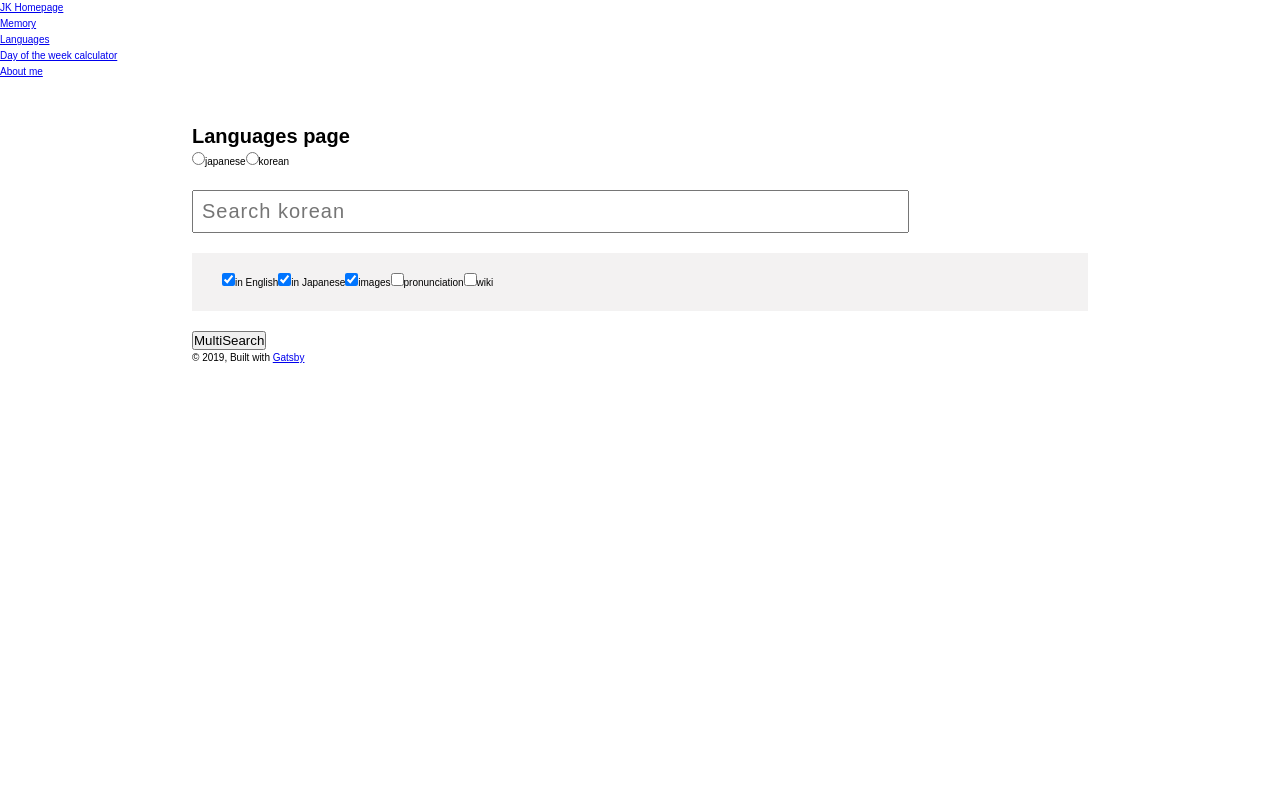
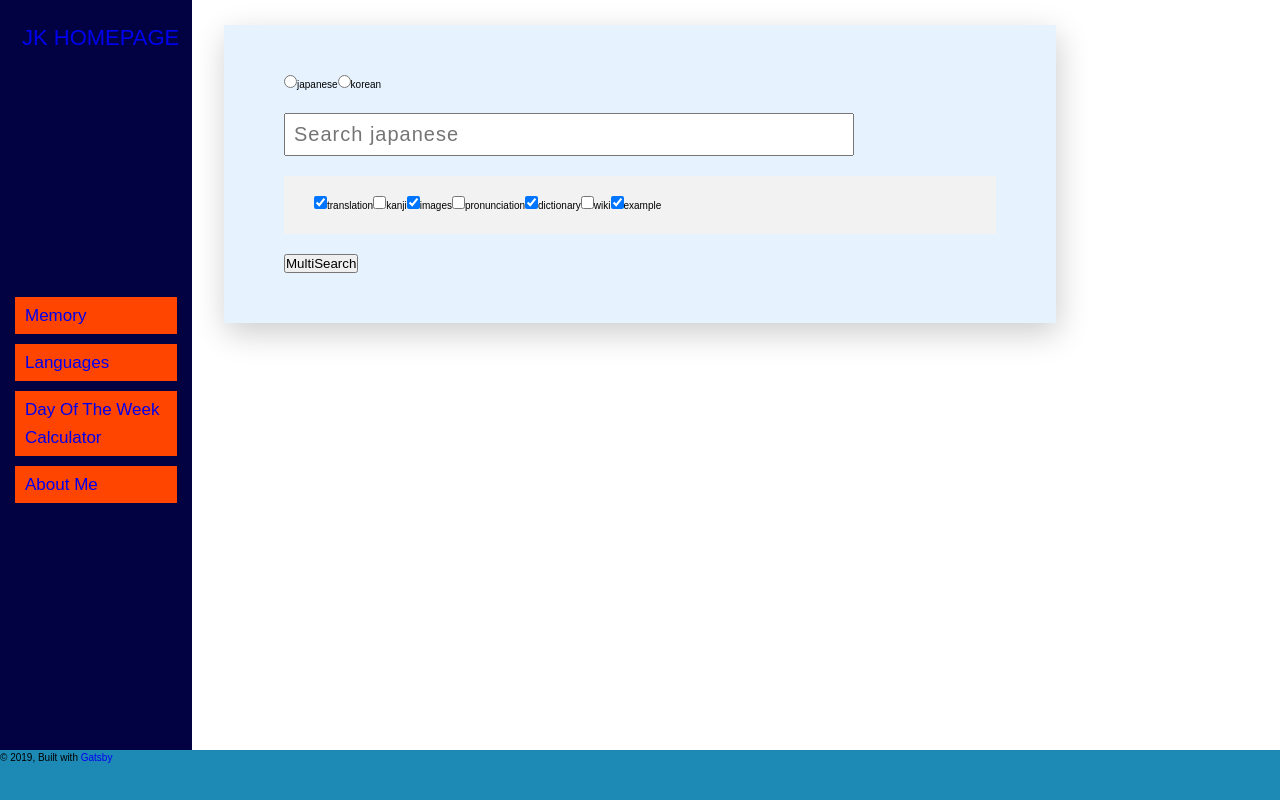
Before and after one commit to Coffettaja/gatsby-homepage, a Gatsby site: page /languages in a window 1280 px wide. Built offline with nearby package versions, Linux system fonts and the light colour scheme; Gatsby itself is replaced by a stand-in of ours.

Commit message:
comments, propTypes, temp styles

```diff
--- a/src/components/header.js
+++ b/src/components/header.js
@@ -1,15 +1,46 @@
+import styled from 'styled-components'
 import PropTypes from 'prop-types'
 import React from 'react'
 import { Link } from 'gatsby'
 import ListLink from './listLink'
 
+const Container = styled.div`
+  background-color: hsl(241, 98%, 13%);
+  display: flex;
+  flex-direction: column;
+  justify-content: center;
+  position: fixed;
+  left: 0;
+  top: 0;
+  bottom: 0;
+  width: 15%;
+  padding: 1.5rem;
+  color: white;
+`
+
+const StyledLink = styled(Link)`
+  text-align: center;
+  font-size: 2.2rem;
+  position: absolute;
+  top: 2rem;
+  left: 2.2rem;
+  text-decoration: none;
+  text-transform: uppercase;
+
+  :visited {
+    color: white;
+  }
+
+  :hover {
+    opacity: .75;
+  }
+`
+
 const Header = ({ siteTitle }) => (
-  <div>
-    <div>
-    <Link to="/">
+  <Container>
+    <StyledLink to="/">
       {siteTitle}
-    </Link>
-    </div>
+    </StyledLink>
     <nav>
       <ul>
         <ListLink to="/memory">Memory</ListLink>
@@ -18,7 +49,7 @@ const Header = ({ siteTitle }) => (
         <ListLink to="#">About me</ListLink>
       </ul>
     </nav>
-  </div>
+  </Container>
 )
 
 Header.propTypes = {
--- a/src/components/layout.css
+++ b/src/components/layout.css
@@ -19,3 +19,11 @@ body {
   font-weight: 400;
   line-height: 1.6;
 }
+
+ul {
+  list-style: none;
+}
+
+a {
+  text-decoration: none;
+}
--- a/src/components/layout.js
+++ b/src/components/layout.js
@@ -7,8 +7,20 @@ import './layout.css'
 import styled from 'styled-components'
 
 const Container = styled.div`
-  margin: 4rem auto;
-  width: 70%;
+  margin: 2.5rem auto;
+  width: 65%;
+  background-color: hsl(208, 100%, 95%);
+  padding: 5rem 6rem;
+  box-shadow: 0.2rem 1rem 3rem rgba(0,0,0, 0.2);
+`
+
+const Footer = styled.footer`
+  background-color: hsl(197, 73%, 41%);
+  position: absolute;
+  bottom: 0;
+  left: 0;
+  right: 0;
+  height: 5rem;
 `
 
 const Layout = ({ children }) => (
@@ -27,10 +39,10 @@ const Layout = ({ children }) => (
         <Header siteTitle={data.site.siteMetadata.title} />
         <Container>
           {children}
-          <footer>
-            © 2019, Built with <a href="https://www.gatsbyjs.org">Gatsby</a>
-          </footer>
         </Container>
+        <Footer>
+          © 2019, Built with <a href="https://www.gatsbyjs.org">Gatsby</a>
+        </Footer>
       </>
     )}
   />
--- a/src/components/listLink.js
+++ b/src/components/listLink.js
@@ -1,12 +1,30 @@
 import React from 'react'
 import { Link } from 'gatsby'
+import styled from 'styled-components'
+
+const StyledLink = styled(Link)`
+  font-size: 1.7rem;
+  text-transform: capitalize;
+
+  :visited {
+    color: white;
+  }
+  :hover {
+    opacity: .75;
+  }
+`
+const StyledLi = styled.li`
+  background-color: orangered;
+  margin: 1rem 0;
+  padding: .5rem 1rem;
+`
 
 const ListLink = ({children, to}) => (
-  <li>
-    <Link to={to}>
+  <StyledLi>
+    <StyledLink to={to}>
       {children}
-    </Link>
-  </li>
+    </StyledLink>
+  </StyledLi>
 )
 
 export default ListLink
--- a/src/components/multiSearch.js
+++ b/src/components/multiSearch.js
@@ -1,5 +1,6 @@
 import React from 'react'
 import styled from 'styled-components'
+import PropTypes from 'prop-types'
 
 const ToggleContainer = styled.div`
   background-color: hsl(15, 5%, 95%);
@@ -16,6 +17,9 @@ const SearchValueInput = styled.input`
   margin-top: 2rem;
 `
 
+/**
+ * A component for making simple checkbox in a label tag.
+ */
 const Toggle = ({labelText,  ...rest}) => (
   <label>
     <input {...rest} value={labelText} type="checkbox" />
@@ -23,6 +27,15 @@ const Toggle = ({labelText,  ...rest}) => (
   </label>
 )
 
+Toggle.propTypes = {
+  labelText: PropTypes.string.isRequired,
+}
+
+/**
+ *
+ * Component that is responsible for opening all the sites selected,
+ * using the search value provided in the search input.
+ */
 export default class MultiSearch extends React.Component {
   constructor(props) {
     super(props)
@@ -37,9 +50,13 @@ export default class MultiSearch extends React.Component {
 
   onSubmit = (e) => {
     e.preventDefault()
+
+    // Don't submit if there is an error
     if (this.state.searchError.length > 0) {
       return
     }
+
+    // Search all the sites that have been checked using the search value provided from state.searchValue
     Object.keys(this.props.initialSites)
        .filter(toggleValue => this.props.initialSites[toggleValue].checked)
        .forEach((toggleValue) => {
@@ -49,6 +66,9 @@ export default class MultiSearch extends React.Component {
     })
   }
 
+  /**
+   * Update the state.searchValue and state.searchError to match the text input.
+   */
   onSearchInputChange = (e) => {
     const searchValue = e.target.value
     let searchError = ''
@@ -94,3 +114,15 @@ export default class MultiSearch extends React.Component {
     )
   }
 }
+
+MultiSearch.defaultProps = {
+  searchTermCode: '$searchterm$',
+  searchBoxText: 'Search multiple sites',
+  initialSites: {}
+}
+
+MultiSearch.propTypes = {
+  initialSites: PropTypes.objectOf(PropTypes.object),
+  searchTermCode: PropTypes.string,
+  searchBoxText: PropTypes.string
+}
--- a/src/pages/languages.js
+++ b/src/pages/languages.js
@@ -8,42 +8,42 @@ import MultiSearch from '../components/multiSearch'
 
 class LanguagesIndexPage extends React.Component {
   state = {
+    // radioOptions holds the info that each value of a radio button displays,
+    // that is, the search engine options that can be used in the MultiSearch.
     radioOptions: [
       {
-        value: 'japanese',
+        value: 'japanese', // Also used for the label of the button.
+        // initialSites are the default sites for that MultiSearch uses
+        // for the search.
         initialSites: {
+          // Object property name also used as the label text for the toggles
+          // in MultiSearch.
           translation: {
-            labelText: 'dictionary',
+            // The URL to open when searching. $searchterm$ is the default placeholder for the search term that will be inserted into the URL.
             url: 'https://jisho.org/search/$searchterm$',
-            checked: true
+            checked: true // Whether or not the toggle is 'on' by default.
           },
           kanji: {
-            labelText: 'kanji',
             url: 'https://jisho.org/search/$searchterm$%20%23kanji',
             checked: false
           },
           images: {
-            labelText: 'image',
             url: 'https://www.google.com/search?tbm=isch&q=$searchterm$',
             checked: true
           },
           pronunciation: {
-            labelText: 'pronunciation',
             url: 'https://forvo.com/word/$searchterm$/',
             checked: false
           },
           dictionary: {
-            labelText: 'definition',
             url: 'https://dictionary.goo.ne.jp/srch/jn/$searchterm$/m0u/',
             checked: true
           },
           wiki: {
-            labelText: 'wiki',
             url: 'https://ja.wikipedia.org/wiki/$searchterm$',
             checked: false
           },
           example: {
-            labelText: 'example',
             url: 'https://ejje.weblio.jp/sentence/content/$searchterm$',
             checked: true
           },
@@ -83,8 +83,11 @@ class LanguagesIndexPage extends React.Component {
     currentSites: {},
   }
 
+  /**
+   * After mounting, set the initial selection
+   */
   componentDidMount = () => {
-    const initialSelectionIndex = 1
+    const initialSelectionIndex = 0 // One of the objects in state.radioOptions
     const {value, initialSites} = this.state.radioOptions[initialSelectionIndex]
     this.setState(() => ({
       selectedOption: value,
@@ -92,6 +95,9 @@ class LanguagesIndexPage extends React.Component {
     }))
   }
 
+  /**
+   * Set the state.currentSites to match the selected radio button.
+   */
   onChange = (e) => {
     const value = e.target.value
     let currentSites = {}
@@ -112,7 +118,6 @@ class LanguagesIndexPage extends React.Component {
     return (
       <Layout>
         <SEO title="Languages" />
-        <h1>Languages page</h1>
         <RadioGroup name="search" value={this.state.selectedOption} onChange={this.onChange}>
           {this.state.radioOptions.map((option, index) => (
             <RadioOption value={option.value} key={index}>{option.value}</RadioOption>
@@ -120,7 +125,6 @@ class LanguagesIndexPage extends React.Component {
         </RadioGroup>
         <MultiSearch
           searchBoxText={`Search ${this.state.selectedOption}`}
-          searchTermCode="$searchterm$" // marks the place in the URL where the search value should be placed
           initialSites={this.state.currentSites}
         ></MultiSearch>
       </Layout>
```
